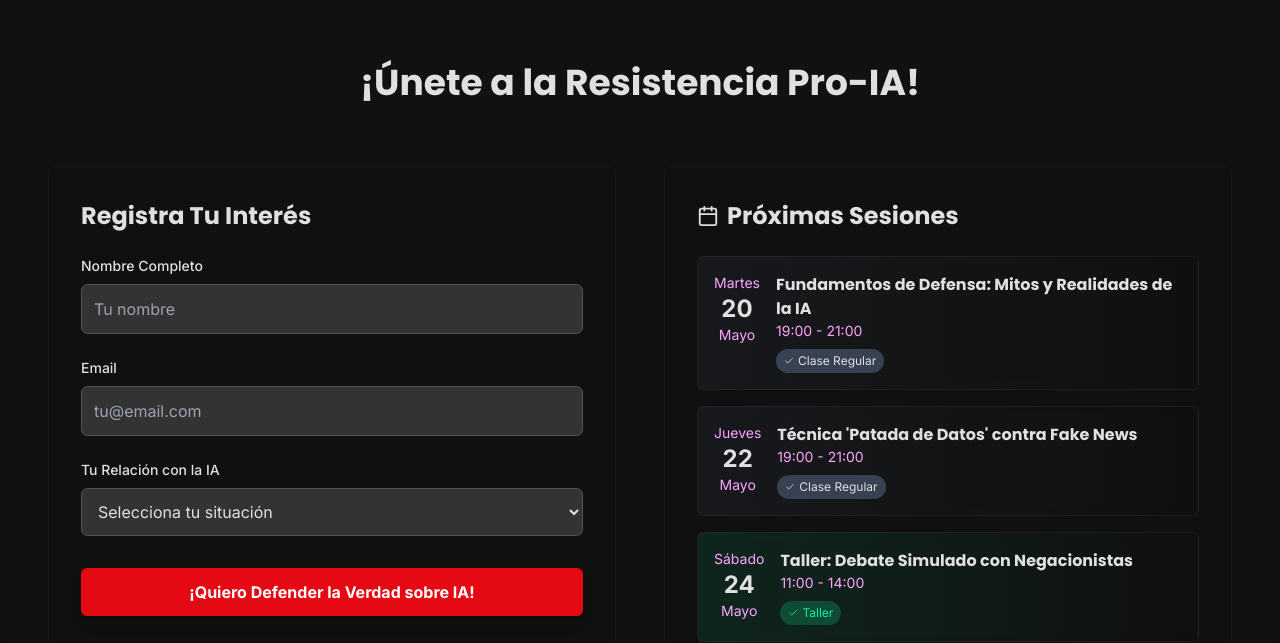
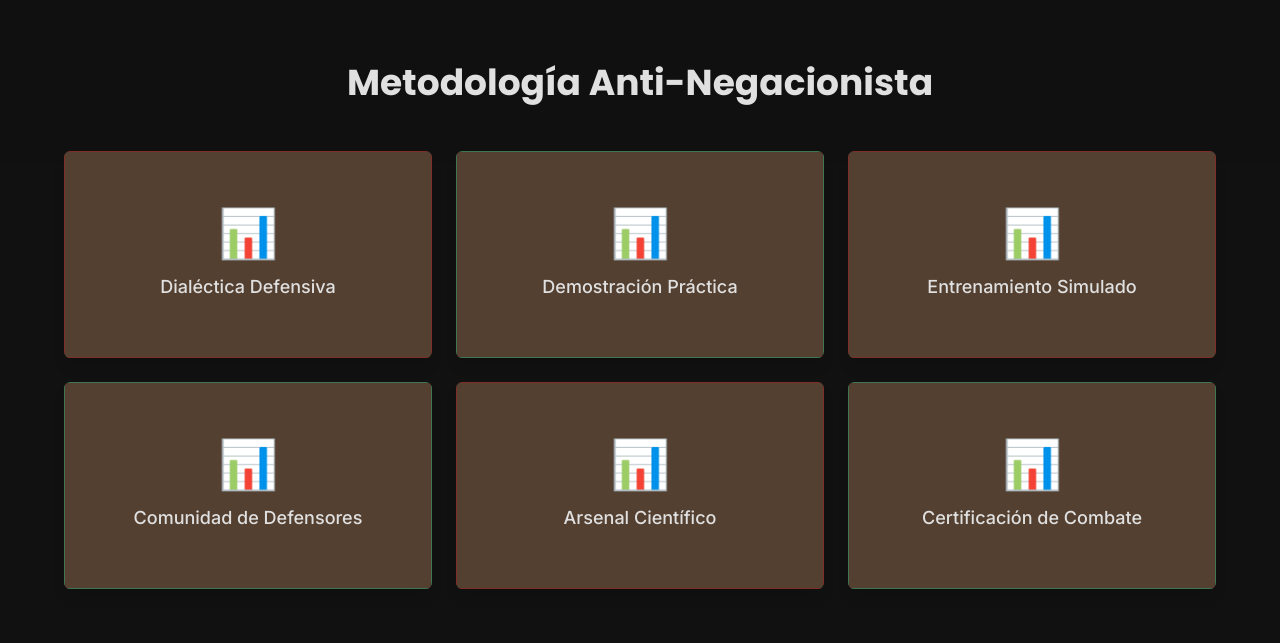
Before and after one commit to jshplayground/kungfu-code-dojo-react, a React (Vite) app: page / in a window 1280 px wide. Shown: the part 6189-6832 px from the top of the page. Built offline with nearby package versions, Linux system fonts and the light colour scheme.

Commit message:
Fix: DojoGallery component type error
The DojoGallery component was returning `void` instead of a `ReactNode`. This commit fixes the type error by ensuring the component returns a valid React element.

```diff
--- a/src/components/DojoGallery.tsx
+++ b/src/components/DojoGallery.tsx
@@ -1,5 +1,7 @@
+
 import React from "react";
 import { motion } from "framer-motion";
+
 type GalleryItem = {
   id: number;
   type: "image";
@@ -8,10 +10,12 @@ type GalleryItem = {
   caption?: string;
   bgColor?: string;
 };
+
 type DojoGalleryProps = {
   title?: string;
   items?: GalleryItem[];
 };
+
 export const DojoGallery: React.FC<DojoGalleryProps> = ({
   title = "Metodología Anti-Negacionista",
   items = [{
@@ -58,8 +62,20 @@ export const DojoGallery: React.FC<DojoGalleryProps> = ({
     bgColor: "tech-neon-green"
   }]
 }) => {
-  return;
+  return (
+    <section className="w-full py-24 px-4 md:px-8 bg-dark-bg/50">
+      <div className="container mx-auto">
+        <h2 className="text-3xl md:text-4xl font-bold text-center mb-12 text-light-text">{title}</h2>
+        <div className="grid grid-cols-1 md:grid-cols-2 lg:grid-cols-3 gap-6">
+          {items.map((item, index) => (
+            <GalleryImage key={item.id} item={item} index={index} />
+          ))}
+        </div>
+      </div>
+    </section>
+  );
 };
+
 const GalleryImage: React.FC<{
   item: GalleryItem;
   index: number;
@@ -95,4 +111,5 @@ const GalleryImage: React.FC<{
         </motion.div>}
     </motion.div>;
 };
+
 export default DojoGallery;
```
